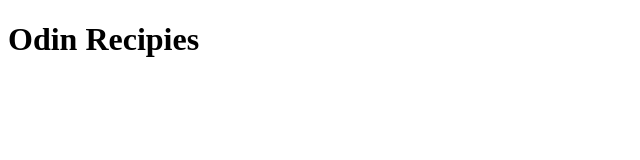
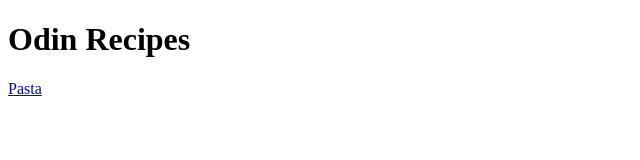
Before and after one commit to aodhmeade/odin_recipies, a plain HTML site: page index.html in a window 1280 px wide. Shown: the full height of the page, 0-640 px from the left. Drawn offline with Linux system fonts and the light colour scheme.

Commit message:
Create a recipe page
Added a pasta recipe page to a new recipe directory. Added an anchor element to
link to the pasta recipe

```diff
--- a/index.html
+++ b/index.html
@@ -2,7 +2,8 @@
 <html lang="en">
     <head>
         <meta charset="UTF-8">
-        <title>odin recipies</title>
+        <title>odin recipes</title>
     <body>
-        <h1>Odin Recipies</h1>
+        <h1>Odin Recipes</h1>
+        <a href="./recipes/pasta.html" target="_blank" rel="noopener noreferrer">Pasta</a>
 </html>
```
Also changed, not shown: recipes/pasta.html (added, +10 -0 lines).
